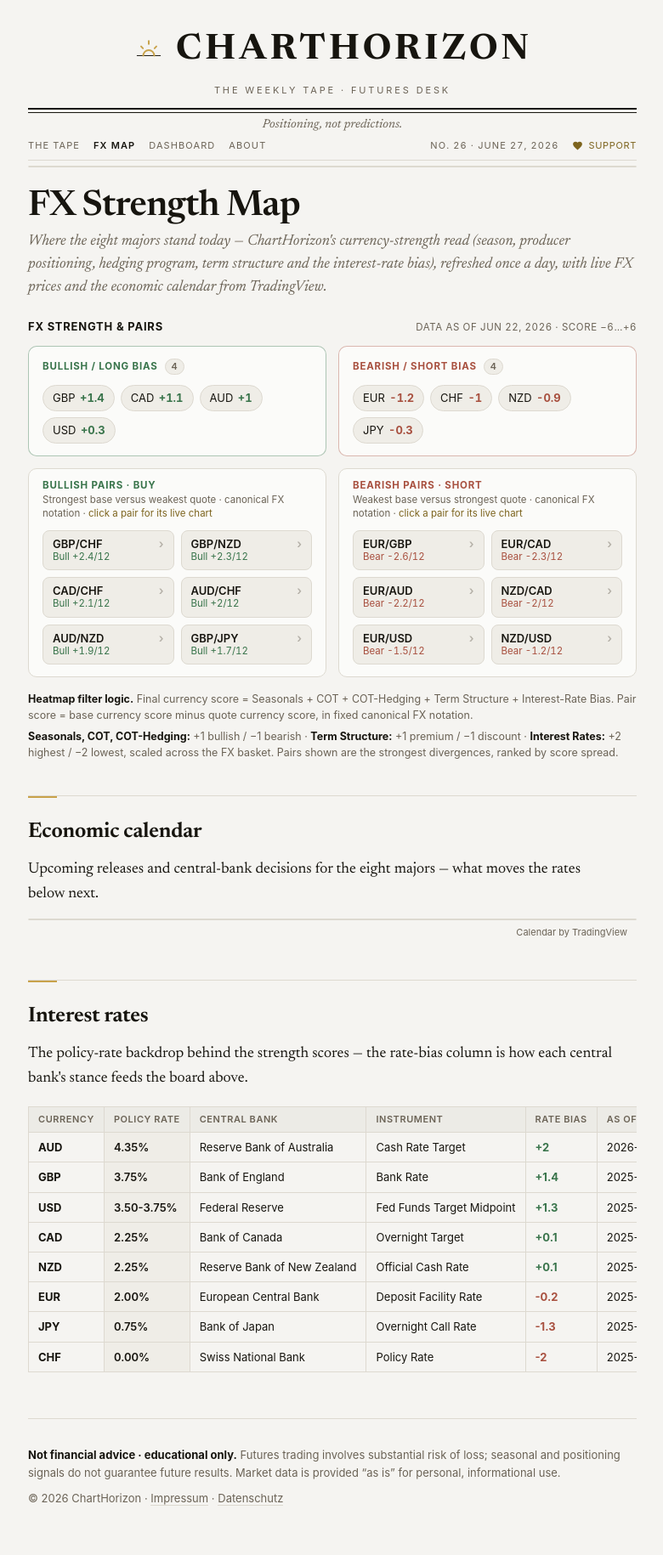
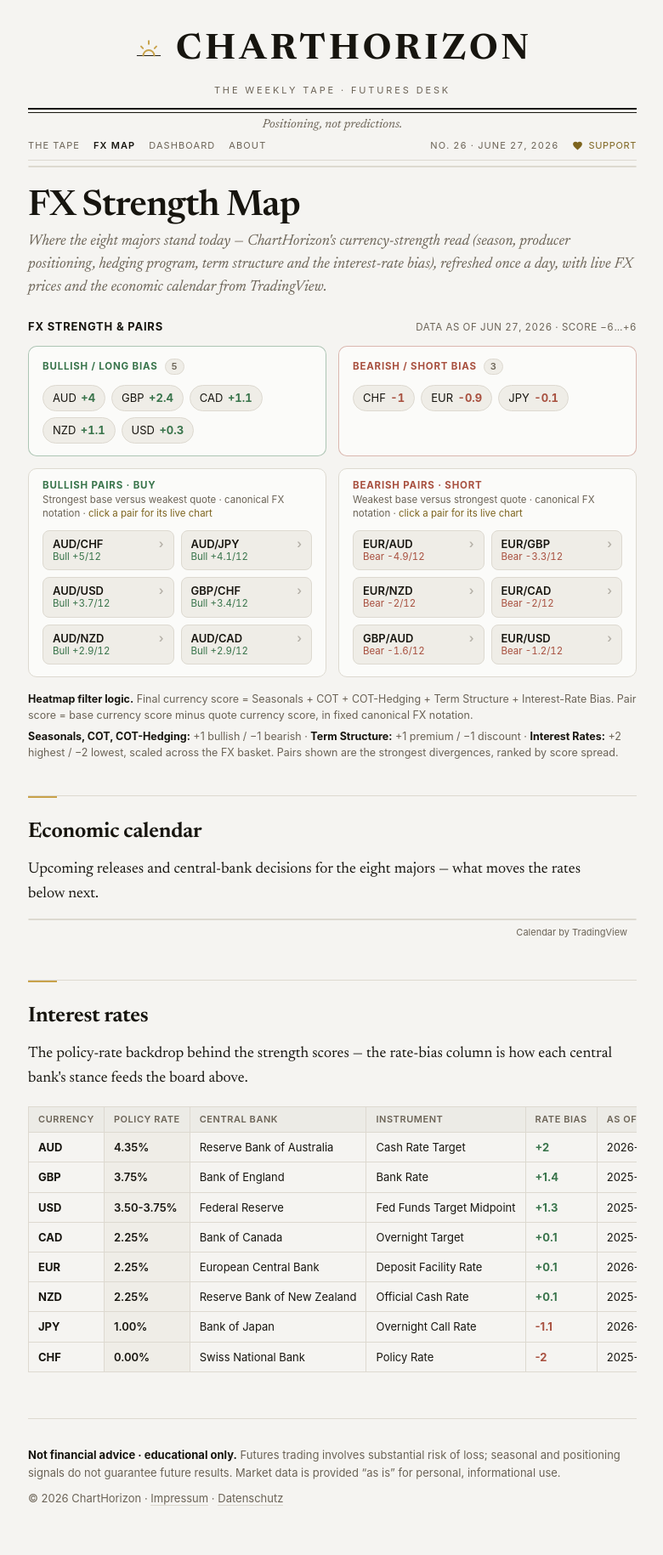
Before and after one commit to ChartHorizon/website, a Jekyll site: the page built from fx.html, in a window 1280 px wide. Shown: the whole page at 85% size, without its empty margins (249-1029 px from the left). Built offline with Jekyll 4.4.1, drawn with Linux system fonts in a browser that asks for light colours; a script that is not in the unit is left out.

Commit message:
data: FX strength snapshot Jun 27, 2026

```diff
--- a/_data/fx.json
+++ b/_data/fx.json
@@ -1,15 +1,20 @@
 {
-  "as_of": "Jun 22, 2026",
-  "generated": "2026-06-22",
+  "as_of": "Jun 27, 2026",
+  "generated": "2026-06-27",
   "max_score": 6,
   "pair_max": 12,
   "pair_threshold": 7,
   "rate_range": 2,
   "bullish": [
     {
+      "cur": "AUD",
+      "score": 4,
+      "label": "+4"
+    },
+    {
       "cur": "GBP",
-      "score": 1.4,
-      "label": "+1.4"
+      "score": 2.4,
+      "label": "+2.4"
     },
     {
       "cur": "CAD",
@@ -17,9 +22,9 @@
       "label": "+1.1"
     },
     {
-      "cur": "AUD",
-      "score": 1,
-      "label": "+1"
+      "cur": "NZD",
+      "score": 1.1,
+      "label": "+1.1"
     },
     {
       "cur": "USD",
@@ -29,87 +34,82 @@
   ],
   "bearish": [
     {
-      "cur": "EUR",
-      "score": -1.2,
-      "label": "-1.2"
-    },
-    {
       "cur": "CHF",
       "score": -1,
       "label": "-1"
     },
     {
-      "cur": "NZD",
+      "cur": "EUR",
       "score": -0.9,
       "label": "-0.9"
     },
     {
       "cur": "JPY",
-      "score": -0.3,
-      "label": "-0.3"
+      "score": -0.1,
+      "label": "-0.1"
     }
   ],
   "neutral": [],
   "bullish_pairs": [
     {
-      "pair": "GBP/CHF",
-      "spread": 2.4,
-      "label": "Bull +2.4/12"
+      "pair": "AUD/CHF",
+      "spread": 5,
+      "label": "Bull +5/12"
     },
     {
-      "pair": "GBP/NZD",
-      "spread": 2.3,
-      "label": "Bull +2.3/12"
+      "pair": "AUD/JPY",
+      "spread": 4.1,
+      "label": "Bull +4.1/12"
     },
     {
-      "pair": "CAD/CHF",
-      "spread": 2.1,
-      "label": "Bull +2.1/12"
+      "pair": "AUD/USD",
+      "spread": 3.7,
+      "label": "Bull +3.7/12"
     },
     {
-      "pair": "AUD/CHF",
-      "spread": 2,
-      "label": "Bull +2/12"
+      "pair": "GBP/CHF",
+      "spread": 3.4,
+      "label": "Bull +3.4/12"
     },
     {
       "pair": "AUD/NZD",
-      "spread": 1.9,
-      "label": "Bull +1.9/12"
+      "spread": 2.9,
+      "label": "Bull +2.9/12"
     },
     {
-      "pair": "GBP/JPY",
-      "spread": 1.7,
-      "label": "Bull +1.7/12"
+      "pair": "AUD/CAD",
+      "spread": 2.9,
+      "label": "Bull +2.9/12"
     }
   ],
   "bearish_pairs": [
     {
-      "pair": "EUR/GBP",
-      "spread": 2.6,
-      "label": "Bear -2.6/12"
+      "pair": "EUR/AUD",
+      "spread": 4.9,
+      "label": "Bear -4.9/12"
     },
     {
-      "pair": "EUR/CAD",
-      "spread": 2.3,
-      "label": "Bear -2.3/12"
+      "pair": "EUR/GBP",
+      "spread": 3.3,
+      "label": "Bear -3.3/12"
     },
     {
-      "pair": "EUR/AUD",
-      "spread": 2.2,
-      "label": "Bear -2.2/12"
-    },
-    {
-      "pair": "NZD/CAD",
+      "pair": "EUR/NZD",
       "spread": 2,
       "label": "Bear -2/12"
     },
     {
-      "pair": "EUR/USD",
-      "spread": 1.5,
-      "label": "Bear -1.5/12"
+      "pair": "EUR/CAD",
+      "spread": 2,
+      "label": "Bear -2/12"
     },
     {
-      "pair": "NZD/USD",
+      "pair": "GBP/AUD",
+      "spread": 1.6,
+      "label": "Bear -1.6/12"
+    },
+    {
+      "pair": "EUR/USD",
       "spread": 1.2,
       "label": "Bear -1.2/12"
     }
@@ -156,6 +156,16 @@
       "as_of": "2025-10-30"
     },
     {
+      "cur": "EUR",
+      "policy": "2.25%",
+      "bank": "European Central Bank",
+      "instrument": "Deposit Facility Rate",
+      "bias": 0.1,
+      "bias_label": "+0.1",
+      "tone": "bull",
+      "as_of": "2026-06-17"
+    },
+    {
       "cur": "NZD",
       "policy": "2.25%",
       "bank": "Reserve Bank of New Zealand",
@@ -166,24 +176,14 @@
       "as_of": "2025-11-27"
     },
     {
-      "cur": "EUR",
-      "policy": "2.00%",
-      "bank": "European Central Bank",
-      "instrument": "Deposit Facility Rate",
-      "bias": -0.2,
-      "bias_label": "-0.2",
-      "tone": "bear",
-      "as_of": "2025-06-11"
-    },
-    {
       "cur": "JPY",
-      "policy": "0.75%",
+      "policy": "1.00%",
       "bank": "Bank of Japan",
       "instrument": "Overnight Call Rate",
-      "bias": -1.3,
-      "bias_label": "-1.3",
+      "bias": -1.1,
+      "bias_label": "-1.1",
       "tone": "bear",
-      "as_of": "2025-12-22"
+      "as_of": "2026-06-17"
     },
     {
       "cur": "CHF",
```
